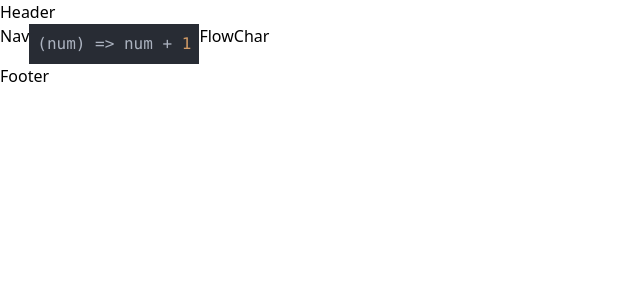
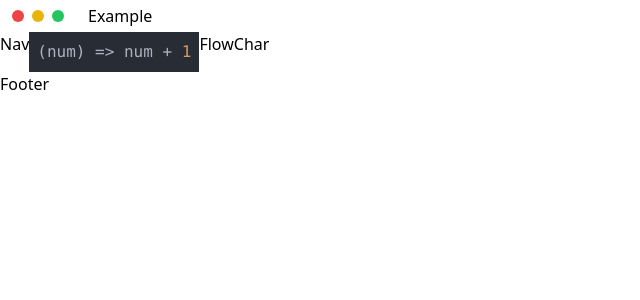
Before and after one commit to c-m-a/libre-editor, a React (Vite) app: page / in a window 1280 px wide. Shown: the top 300 px of the page, without its empty margins (0-640 px from the left). Built offline with nearby package versions, Linux system fonts and the light colour scheme.

Commit message:
Add: styles to create the 3 top left buttons in the Header component

```diff
--- a/src/components/Header.jsx
+++ b/src/components/Header.jsx
@@ -1,3 +1,12 @@
 export default function Header() {
-  return <header>Header</header>;
+  return (
+    <header className="flex py-1 px-3">
+      <ul className="flex items-center mr-6 gap-2">
+        <li className="w-3 h-3 rounded-full bg-red-500"></li>
+        <li className="w-3 h-3 rounded-full bg-yellow-500"></li>
+        <li className="w-3 h-3 rounded-full bg-green-500"></li>
+      </ul>
+      <div>Example</div>
+    </header>
+  );
 }
```
